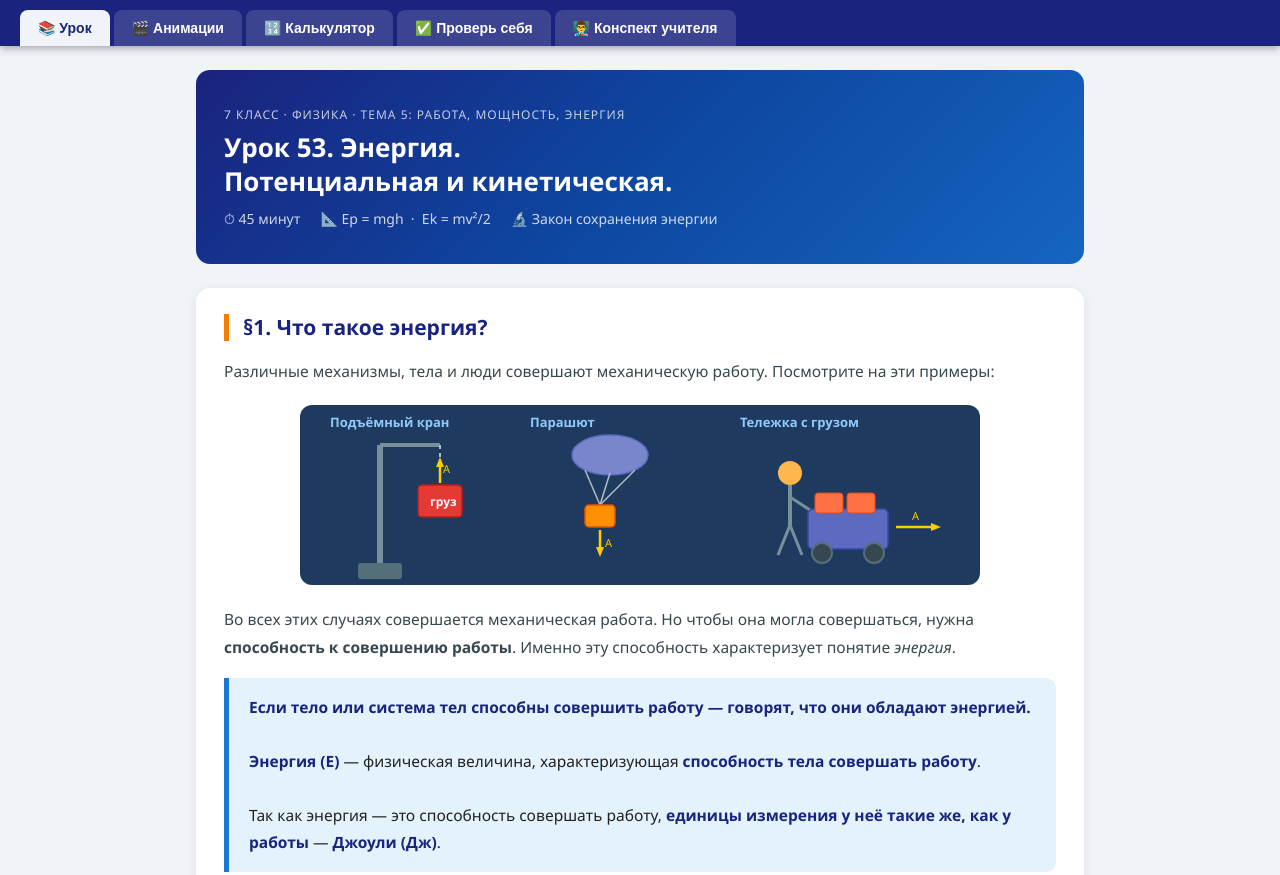
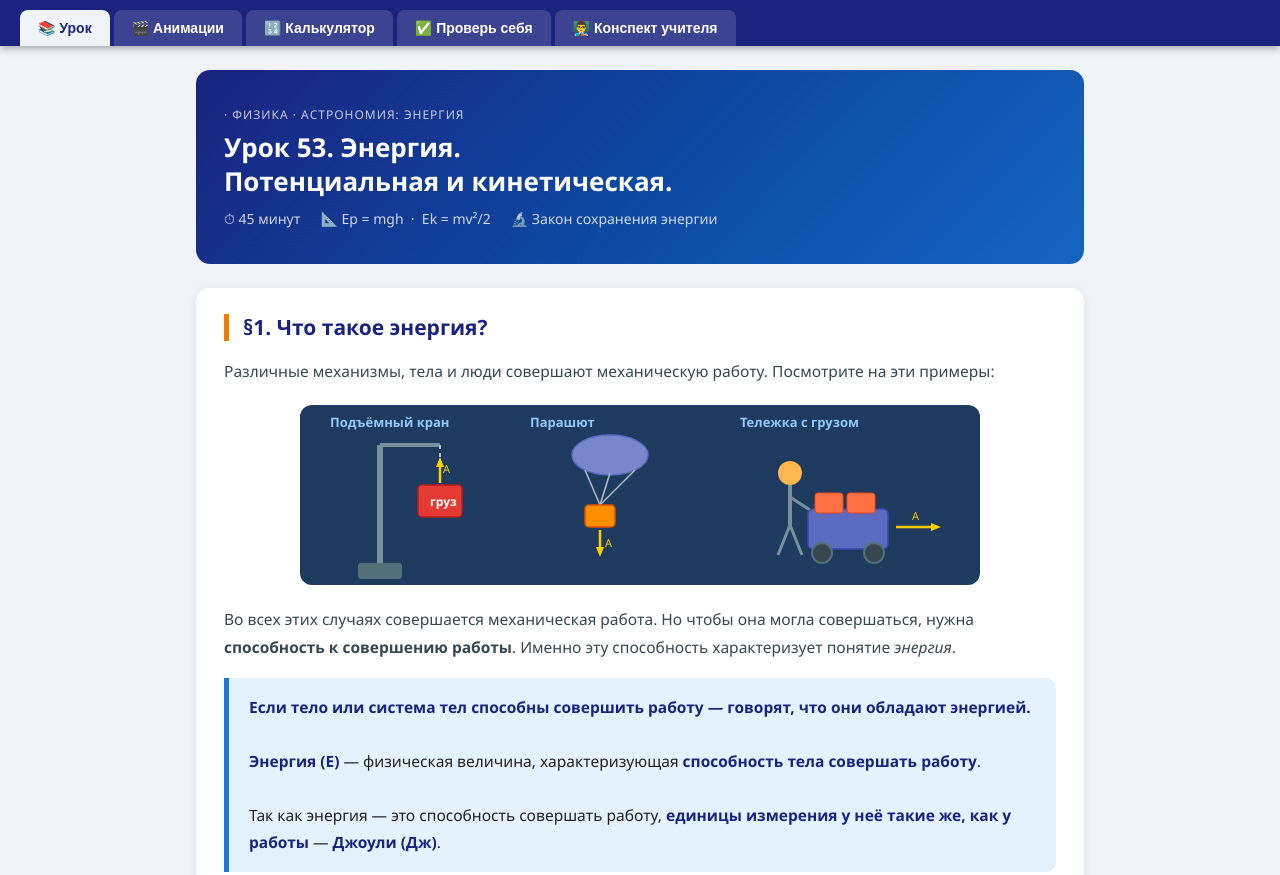
Before and after one commit to OksanaBukina/astronomia, a plain HTML site: page index.html in a window 1280 px wide. Shown: the top 875 px of the page. Drawn offline with Linux system fonts and the light colour scheme.

Commit message:
Update index.html

```diff
--- a/index.html
+++ b/index.html
@@ -3,7 +3,7 @@
 <head>
 <meta charset="UTF-8">
 <meta name="viewport" content="width=device-width, initial-scale=1.0">
-<title>Урок 53. Энергия. Потенциальная и кинетическая энергия</title>
+<title> Энергия. Потенциальная и кинетическая энергия</title>
 <style>
   :root {
     --primary: #1a237e;
@@ -206,7 +206,7 @@
 <div id="tab-lesson" class="tab-panel active">
 
   <div class="hero">
-    <div class="klass">7 класс · Физика · Тема 5: Работа, мощность, энергия</div>
+    <div class="klass">· Физика · Астрономия: энергия</div>
     <h1>Урок 53. Энергия.<br>Потенциальная и кинетическая.</h1>
     <div class="meta">
       <span>⏱ 45 минут</span>
```
